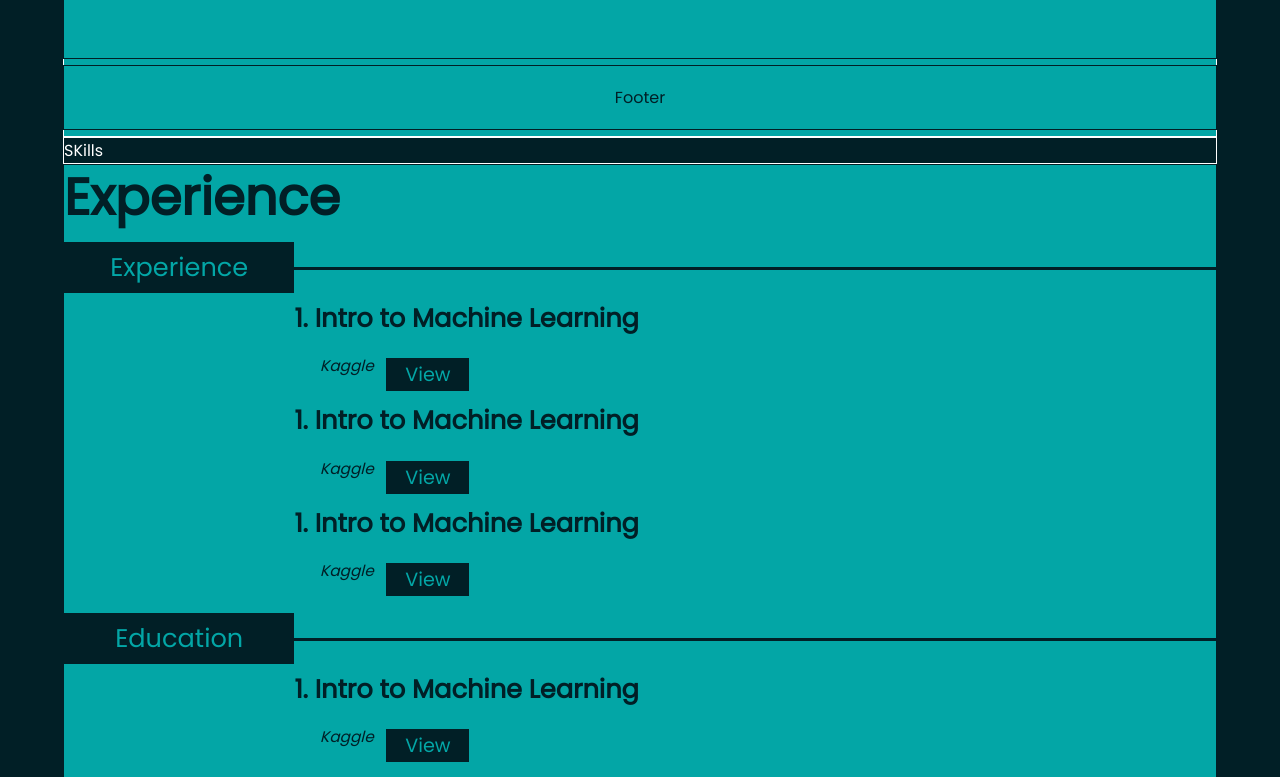
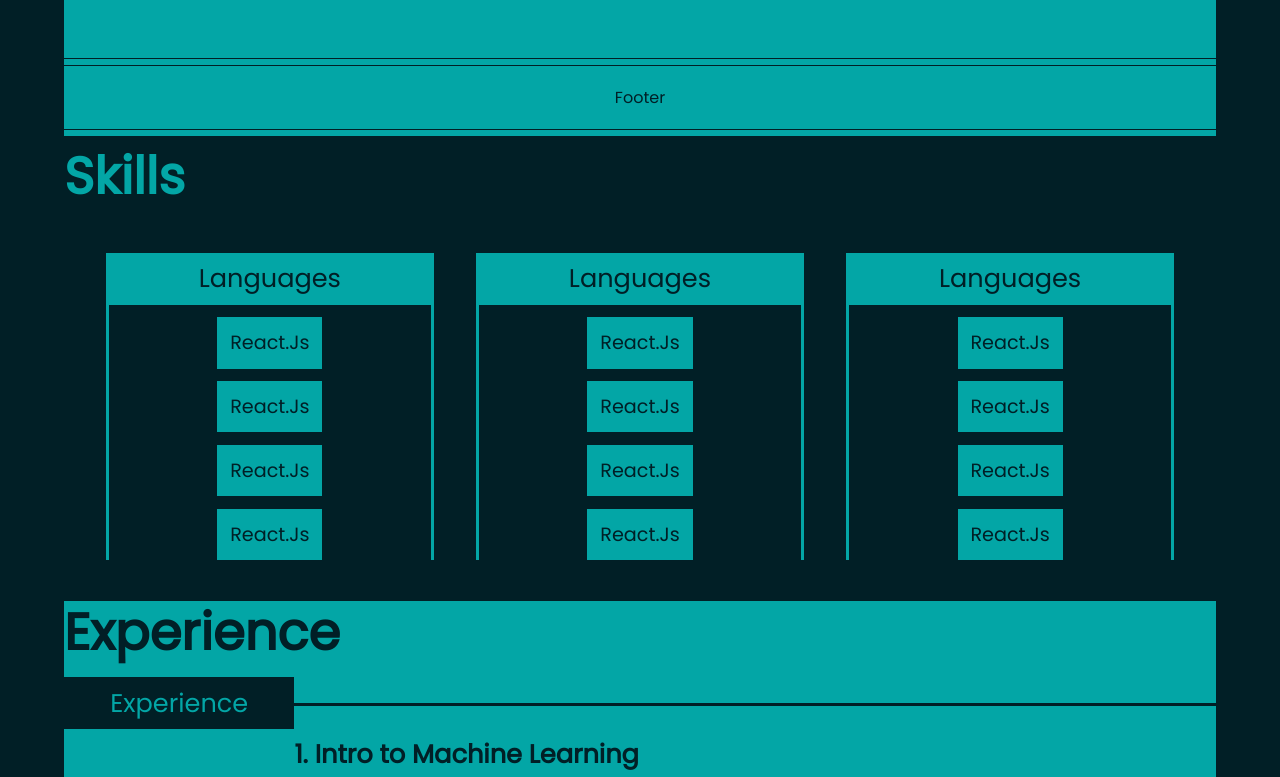
Before and after one commit to MokuaEnock/moku, a React (Create React App) app: page / in a window 1280 px wide. Shown: the part 1184-1961 px from the top of the page. Built offline with nearby package versions, Linux system fonts and the light colour scheme.

Commit message:
create skills card

```diff
--- a/src/components/projects/projects.css
+++ b/src/components/projects/projects.css
@@ -8,6 +8,7 @@
     align-items: center;
     justify-content: flex-start;
     margin-top: .4vw;
+    border: #011F26 thin solid;
 }
 
 #projects>* {
--- a/src/components/skills/skill.css
+++ b/src/components/skills/skill.css
@@ -0,0 +1,88 @@
+#skill {
+    height: max-content;
+    display: flex;
+    flex-direction: column;
+    align-items: center;
+    justify-content: flex-start;
+    color: #03A6A6;
+    border: thin solid #011F26;
+}
+
+
+#view {
+    margin-top: .5vw;
+    height: 3.7vw;
+    width: 13%;
+    border-radius: 10vw;
+    font-size: 1.7vw;
+    border: thin solid transparent;
+    margin-bottom: .5vw;
+    background-color: #03A6A6;
+    color: #011F26;
+    display: flex;
+    flex-direction: row;
+    align-items: center;
+    justify-content: center;
+}
+
+#skills-head {
+    font-size: 4vw;
+    font-weight: bold;
+}
+
+#skills-body {
+    height: 30vw;
+    width: 100%;
+    display: flex;
+    flex-direction: row;
+    align-items: center;
+    justify-content: space-evenly;
+}
+
+.skills-card {
+    width: 28%;
+    height: max-content;
+    border-left: .3vw solid #03A6A6;
+    border-right: .3vw solid #03A6A6;
+    display: flex;
+    flex-direction: column;
+    align-items: center;
+    justify-content: flex-start;
+}
+
+.skills-card-heading {
+    width: 100%;
+    height: 4vw;
+    font-size: 2vw;
+    background-color: #03A6A6;
+    color: #011F26;
+    display: flex;
+    flex-direction: column;
+    align-items: center;
+    justify-content: center;
+}
+
+.skills-card-list {
+    width: 100%;
+    list-style: none;
+    height: max-content;
+    display: flex;
+    flex-direction: column;
+    align-items: center;
+    justify-content: flex-start;
+}
+
+.skills-card-item {
+    background-color: #03A6A6;
+    color: #011F26;
+    width: max-content;
+    padding-left: 4%;
+    padding-right: 4%;
+    height: 4vw;
+    display: flex;
+    flex-direction: column;
+    align-items: center;
+    justify-content: center;
+    margin-top: 1vw;
+    font-size: 1.5vw;
+}
--- a/src/components/skills/skills.js
+++ b/src/components/skills/skills.js
@@ -1,3 +1,43 @@
+import "./skill.css";
+
 export default function Skills() {
-  return <section>SKills</section>;
+  return (
+    <section id="skill">
+      <header id="skills-head">Skills</header>
+
+      <div id="skills-body">
+        <div className="skills-card">
+          <span className="skills-card-heading">Languages</span>
+          <div className="skills-card-list">
+            <span className="skills-card-item">React.Js</span>
+            <span className="skills-card-item">React.Js</span>
+            <span className="skills-card-item">React.Js</span>
+            <span className="skills-card-item">React.Js</span>
+          </div>
+        </div>
+
+        <div className="skills-card">
+          <span className="skills-card-heading">Languages</span>
+          <div className="skills-card-list">
+            <span className="skills-card-item">React.Js</span>
+            <span className="skills-card-item">React.Js</span>
+            <span className="skills-card-item">React.Js</span>
+            <span className="skills-card-item">React.Js</span>
+          </div>
+        </div>
+
+        <div className="skills-card">
+          <span className="skills-card-heading">Languages</span>
+          <div className="skills-card-list">
+            <span className="skills-card-item">React.Js</span>
+            <span className="skills-card-item">React.Js</span>
+            <span className="skills-card-item">React.Js</span>
+            <span className="skills-card-item">React.Js</span>
+          </div>
+        </div>
+      </div>
+
+      {/* <button id="view">View All</button> */}
+    </section>
+  );
 }
```
